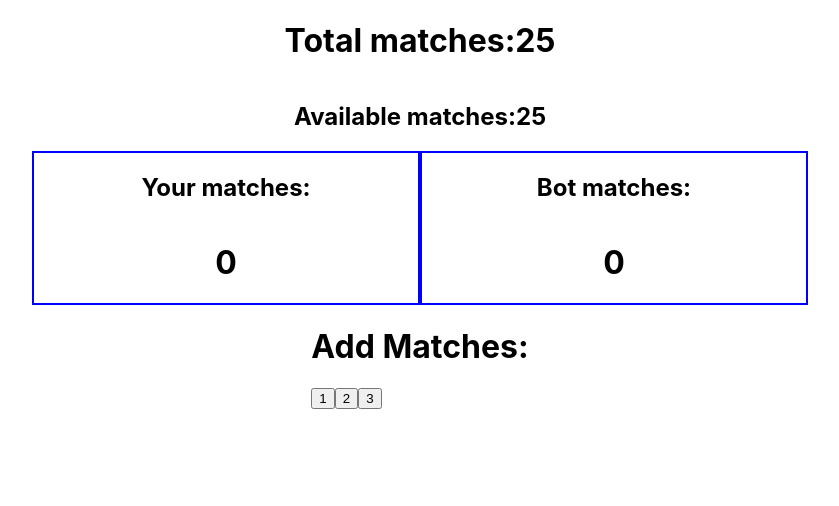
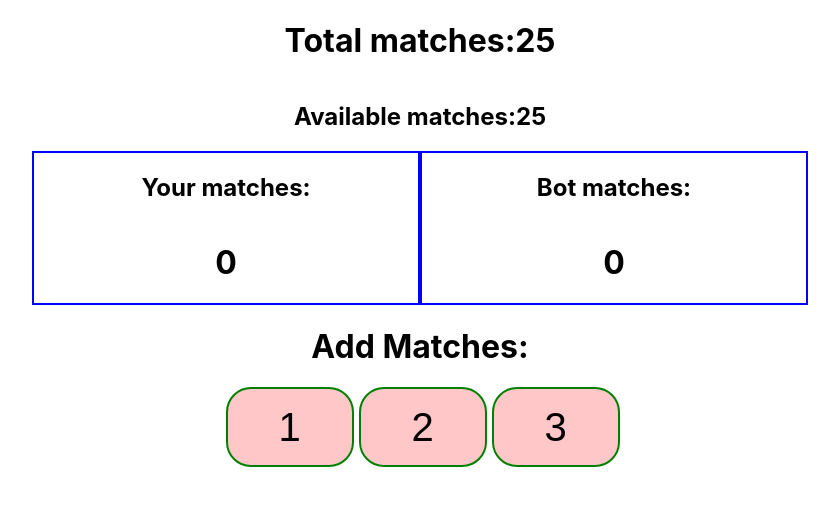
Before and after one commit to Kabadzh0b/Stormotion-Internship-JS-Test-Task, a React (Create React App) app in the folder game/: page / in a window 1280 px wide. Shown: the top 506 px of the page, without its empty margins (220-1059 px from the left). Built offline with nearby package versions, Linux system fonts and the light colour scheme; the HTML template or start-up script is replaced by a standard one.

Commit message:
decomposition + return in MatchesButtons.tsx

```diff
--- a/game/src/App.css
+++ b/game/src/App.css
@@ -9,6 +9,16 @@
     display: flex;
 }
 
+.flex-column-container{
+    display: flex;
+    flex-direction: column;
+}
+
+.content-center{
+    justify-content: center;
+    align-items: center;
+}
+
 .score-box{
     border: 2px solid blue;
     width: 30vw;
@@ -17,3 +27,13 @@
     align-items: center;
     justify-content: center;
 }
+
+.matches-button{
+    border: 2px solid green;
+    width: 10vw;
+    height: 10vh;
+    background-color: rgb(255, 199, 199);
+    border-radius: 25px;
+    margin-left: 5px;
+    font-size: 40px;
+}
--- a/game/src/App.tsx
+++ b/game/src/App.tsx
@@ -1,65 +1,23 @@
 import React, {useState} from 'react';
 import './App.css';
+import MatchesButtons from "./components/MatchesButtons";
+import Score from "./components/Score";
 
-let availableMatches:number = 25;
 function App() {
-    const makeTurn = (num:number)=>{
-        setPlayerMatches(playerMatches+num);
-        availableMatches-=num;
-        if(availableMatches>3){
-            if(num === 1){
-                setAIMatches(AIMatches + 3);
-                availableMatches-=3;
-            }
-            else if((availableMatches+num)%2!==0){
-                setAIMatches(AIMatches + 5-num);
-                availableMatches-=5-num;
-            }
-            else{
-                setAIMatches(AIMatches + 4-num);
-                availableMatches-=4-num;
-            }
-        }
-        else{
-            if((playerMatches+num) % 2 === 0){
-                if(availableMatches === 3){
-                    setAIMatches(AIMatches+2);
-                    availableMatches-=2;
-                }
-                else{
-                    setAIMatches(AIMatches+1);
-                    availableMatches-=1;
-                }
-            }
-            else{
-                setAIMatches(AIMatches+availableMatches);
-                availableMatches = 0;
-            }
-        }
-    }
+
     const MATCHES: 25 = 25;
     const [AIMatches, setAIMatches] = useState<number>(0);
     const [playerMatches, setPlayerMatches] = useState<number>(0);
+    const [availableMatches, setAvailableMatches] = useState<number>(MATCHES);
     return (
         <div className="App">
             <h1>Total matches:{MATCHES}</h1>
             <h2>Available matches:{availableMatches}</h2>
-            <div className="flex-container">
-                <div className="score-box">
-                    <h2>Your matches:</h2>
-                    <h1>{playerMatches}</h1>
-                </div>
-                <div className="score-box">
-                    <h2>Bot matches:</h2>
-                    <h1>{AIMatches}</h1>
-                </div>
-            </div>
-            <div>
-                <h1>Add Matches:</h1>
-                <button onClick={()=>{makeTurn(1)}}>1</button>
-                <button onClick={()=>{makeTurn(2)}}>2</button>
-                <button onClick={()=>{makeTurn(3)}}>3</button>
-            </div>
+            <Score playerMatches={playerMatches} AIMatches={AIMatches}></Score>
+            <MatchesButtons availableMatches={availableMatches} setAvailableMatches={setAvailableMatches}
+                            playerMatches={playerMatches}
+                            setPlayerMatches={setPlayerMatches} AIMatches={AIMatches}
+                            setAIMatches={setAIMatches}></MatchesButtons>
         </div>
     );
 }
--- /dev/null
+++ b/game/src/components/MatchesButtons.tsx
@@ -0,0 +1,63 @@
+import React from "react";
+import {MatchesButtonsProps} from "../types/MatchesButtonsProps";
+
+const MatchesButtons = ({
+                            availableMatches,
+                            setAvailableMatches,
+                            playerMatches,
+                            setPlayerMatches,
+                            AIMatches,
+                            setAIMatches
+                        }: MatchesButtonsProps) => {
+    const makeTurn = (num: number) => {
+        if(num>availableMatches) return;
+        setPlayerMatches(playerMatches + num);
+        if (availableMatches - num > 3) {
+            if (num === 1) {
+                setAIMatches(AIMatches + 3);
+                setAvailableMatches(availableMatches - 4);
+            } else if (availableMatches % 2 !== 0) {
+                setAIMatches(AIMatches + 5 - num);
+                setAvailableMatches(availableMatches - 5)
+            } else {
+                setAIMatches(AIMatches + 4 - num);
+                setAvailableMatches(availableMatches - 4)
+            }
+        } else {
+            if ((playerMatches + num) % 2 === 0) {
+                if (availableMatches - num === 3) {
+                    setAIMatches(AIMatches + 2);
+                    setAvailableMatches(availableMatches - num - 2);
+                } else {
+                    setAIMatches(AIMatches + 1);
+                    setAvailableMatches(availableMatches - num - 1);
+                }
+            } else {
+                setAIMatches(AIMatches + availableMatches - num);
+                setAvailableMatches(0);
+            }
+        }
+    }
+    return (
+        <div className="flex-column-container content-center">
+            <h1>Add Matches:</h1>
+            <div className="flex-container content-center">
+                <button className="matches-button" onClick={() => {
+                    makeTurn(1)
+                }}>1
+                </button>
+                <button className="matches-button" onClick={() => {
+                    makeTurn(2)
+                }}>2
+                </button>
+                <button className="matches-button" onClick={() => {
+                    makeTurn(3)
+                }}>3
+                </button>
+            </div>
+
+        </div>
+    )
+}
+
+export default MatchesButtons;
--- /dev/null
+++ b/game/src/components/Score.tsx
@@ -0,0 +1,19 @@
+import React from "react";
+import {ScoreProps} from "../types/ScoreProps";
+
+
+const Score = ({playerMatches, AIMatches}:ScoreProps)=>{
+    return(
+        <div className="flex-container">
+            <div className="score-box">
+                <h2>Your matches:</h2>
+                <h1>{playerMatches}</h1>
+            </div>
+            <div className="score-box">
+                <h2>Bot matches:</h2>
+                <h1>{AIMatches}</h1>
+            </div>
+        </div>
+    )
+}
+export default Score;
--- /dev/null
+++ b/game/src/types/MatchesButtonsProps.ts
@@ -0,0 +1,8 @@
+export interface MatchesButtonsProps{
+    availableMatches:number,
+    setAvailableMatches:(value:number)=>void,
+    playerMatches:number,
+    setPlayerMatches:(value:number)=>void,
+    AIMatches:number,
+    setAIMatches:(value:number)=>void,
+}
--- /dev/null
+++ b/game/src/types/ScoreProps.ts
@@ -0,0 +1,4 @@
+export interface ScoreProps{
+    playerMatches:number,
+    AIMatches:number,
+}
```
